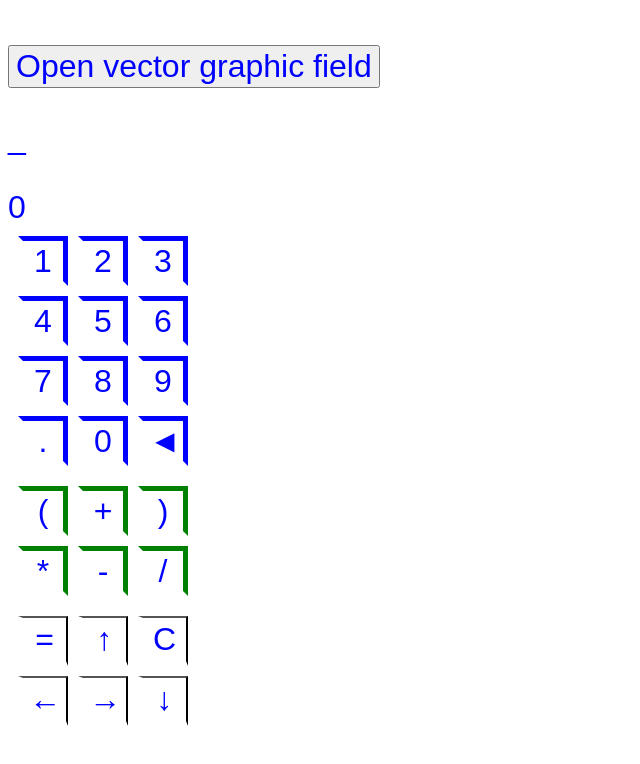
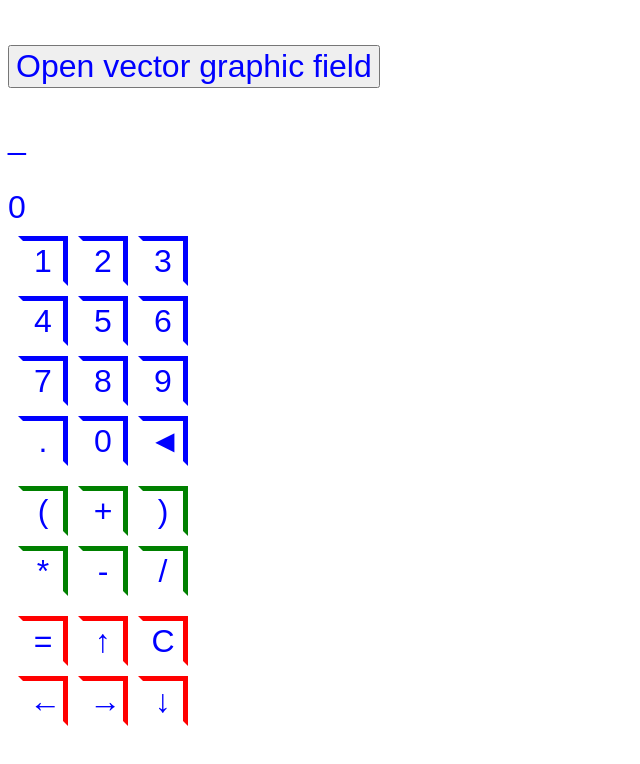
Before and after one commit to OlehKozubJS/various-react-projects-test, a React (Create React App) app: page / in a window 1280 px wide. Shown: the top 764 px of the page, without its empty margins (0-640 px from the left). Built offline with nearby package versions, Linux system fonts and the light colour scheme; a web font is replaced by a local one.

Commit message:
Update MainControlsKeyBoard.jsx

```diff
--- a/src/Calculator/MainControlsKeyBoard.jsx
+++ b/src/Calculator/MainControlsKeyBoard.jsx
@@ -12,12 +12,24 @@ const MainControlsKeyBoard = ({
 }) => {
   return (
     <div className={`${css.KeyBoard} ${css.ActionsKeyBoard}`}>
-      <CalculatorButton onClick={calculate}>=</CalculatorButton>
-      <CalculatorButton onClick={turnCursorUp}>↑</CalculatorButton>
-      <CalculatorButton onClick={clear}>C</CalculatorButton>
-      <CalculatorButton onClick={turnCursorLeft}>←</CalculatorButton>
-      <CalculatorButton onClick={turnCursorRight}>→</CalculatorButton>
-      <CalculatorButton onClick={turnCursorDown}>↓</CalculatorButton>
+      <CalculatorButton onClick={calculate} style="MainControlButton">
+        =
+      </CalculatorButton>
+      <CalculatorButton onClick={turnCursorUp} style="MainControlButton">
+        ↑
+      </CalculatorButton>
+      <CalculatorButton onClick={clear} style="MainControlButton">
+        C
+      </CalculatorButton>
+      <CalculatorButton onClick={turnCursorLeft} style="MainControlButton">
+        ←
+      </CalculatorButton>
+      <CalculatorButton onClick={turnCursorRight} style="MainControlButton">
+        →
+      </CalculatorButton>
+      <CalculatorButton onClick={turnCursorDown} style="MainControlButton">
+        ↓
+      </CalculatorButton>
     </div>
   );
 };
```
